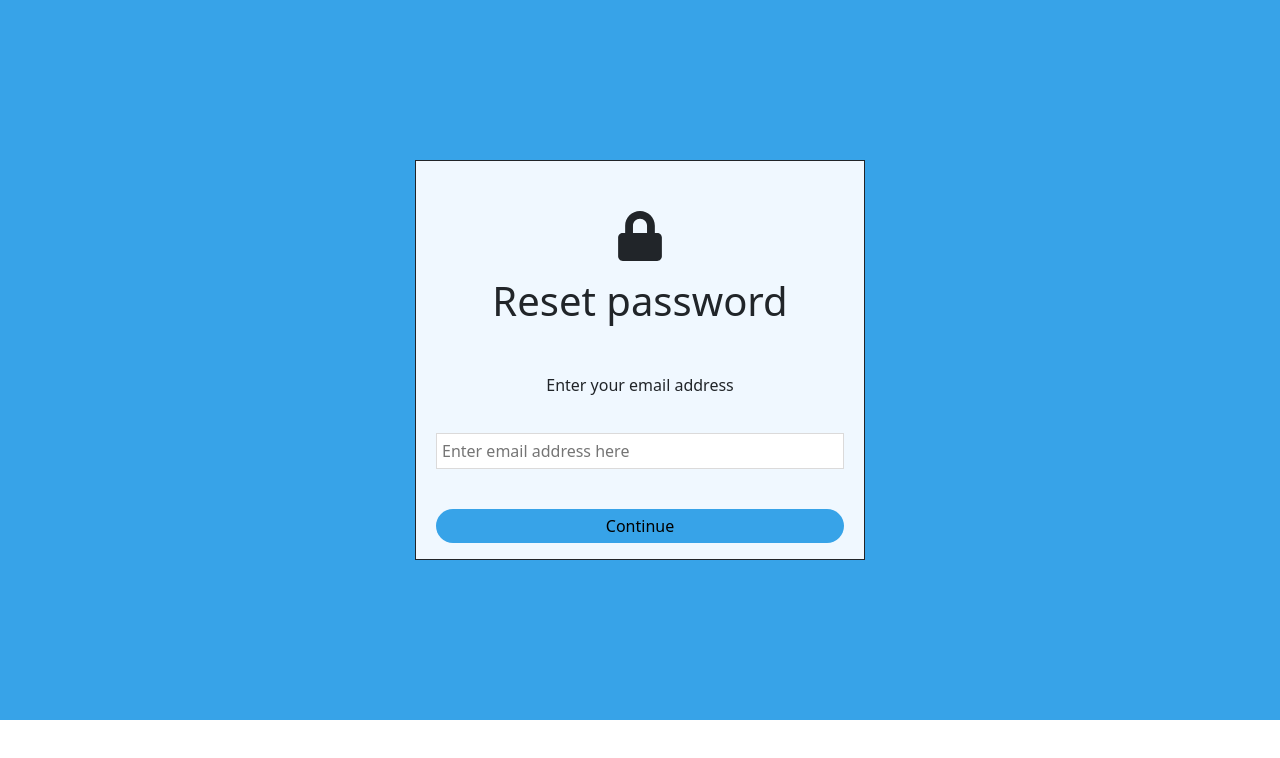
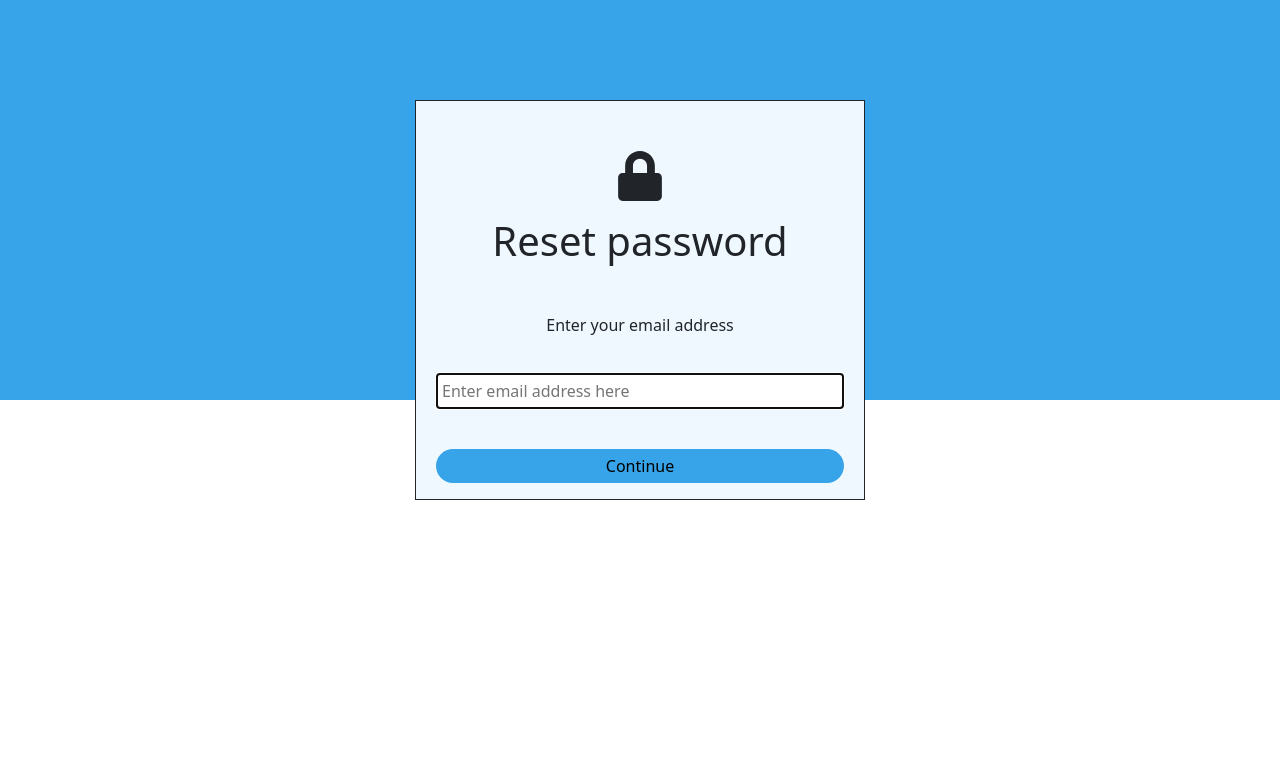
Before and after one commit to mekuzd/EatWell-React.js, a React (Vite) app: page /forgotpassword in a window 1280 px wide. Shown: the top 758 px of the page. Built offline with nearby package versions, Linux system fonts and the light colour scheme.

Commit message:
adjusted the position absolute for fp-form in forgot password

```diff
--- a/src/App.css
+++ b/src/App.css
@@ -176,3 +176,12 @@ section {
 .reset-form {
   text-align: center;
 }
+@media only screen and (min-width: 680px) {
+  .fp-form {
+    position: absolute;
+    top: 100px;
+  }
+  .top-color {
+    height: 50vh;
+  }
+}
--- a/src/pages/forgotpassword.jsx
+++ b/src/pages/forgotpassword.jsx
@@ -1,12 +1,19 @@
+import { useEffect } from "react";
 import { useRef } from "react";
 
 import { FaLock } from "react-icons/fa";
 
 function Forgotpassword() {
   const mail = useRef({ email: "" });
+
+  useEffect(() => {
+    mail.current.focus();
+  });
   const handleForgetPassword = (e) => {
     e.preventDefault();
-    console.log(mail.current.email);
+    if (mail.current.email) {
+      console.log(mail.current.email);
+    }
   };
 
   return (
```
